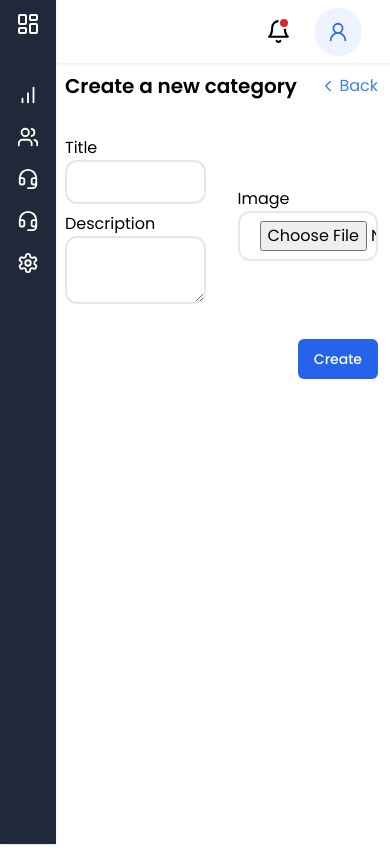
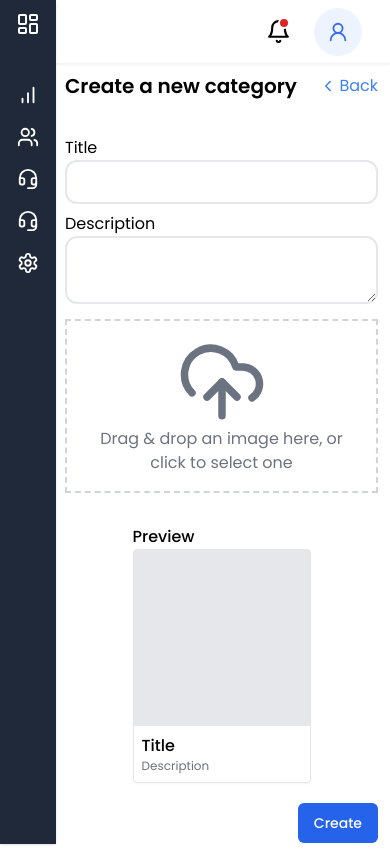
Before and after one commit to elkhayatireda/store, a React (Vite) app in the folder client/: page /admin/categories/create in a window 390 px wide. Built offline with nearby package versions, Linux system fonts and the light colour scheme; no server answers.

Commit message:
styled categories

```diff
--- a/client/package.json
+++ b/client/package.json
@@ -37,6 +37,7 @@
     "react": "^18.2.0",
     "react-day-picker": "^8.10.1",
     "react-dom": "^18.2.0",
+    "react-dropzone": "^14.2.3",
     "react-hook-form": "^7.51.5",
     "react-icons": "^5.2.1",
     "react-leaflet": "^4.2.1",
--- a/client/src/components/admin/categories/table.jsx
+++ b/client/src/components/admin/categories/table.jsx
@@ -47,7 +47,7 @@ export function CategoriesTable({ columns, data }) {
 
     return (
         <div>
-            <div className={`flex items-center ${table.getFilteredSelectedRowModel().rows.length > 0 ? 'justify-between' : 'justify-end'} py-4`}>
+            <div className={`my-2 flex flex-col sm:flex-row items-start sm:items-center ${table.getFilteredSelectedRowModel().rows.length > 0 ? 'justify-between' : 'justify-end'}`}>
                 {
                     table.getFilteredSelectedRowModel().rows.length > 0 &&
                     <Button
--- a/client/src/pages/admin/categories.jsx
+++ b/client/src/pages/admin/categories.jsx
@@ -9,7 +9,7 @@ function Categories() {
 
     return (
         <div>
-            <div className='mb-6 flex justify-between items-center'>
+            <div className=' flex flex-col sm:flex-row justify-between items-start sm:items-center gap-2 sm:gap-0'>
                 <div>
                     <h2 className="text-2xl font-semibold">Categories</h2>
                     <p className='text-sm'>Here you can manage the categories in your store</p>
--- a/client/src/pages/admin/category.jsx
+++ b/client/src/pages/admin/category.jsx
@@ -1,12 +1,13 @@
-import CustomInput from '@/components/custom/CustomInput';
-import CustomTextInput from '@/components/custom/CustomTextInput';
-import { Button } from '@/components/ui/button';
 import React, { useState, useEffect } from 'react';
+import { useDropzone } from 'react-dropzone';
+import imageCompression from 'browser-image-compression'; // Import the library
 import { axiosClient } from '@/api/axios';
 import { Link, useNavigate, useParams } from 'react-router-dom';
 import { toast } from 'react-toastify';
-import { ChevronLeft } from 'lucide-react';
-import imageCompression from 'browser-image-compression'; // Import the library
+import { ChevronLeft, CloudUpload } from 'lucide-react';
+import { Button } from '@/components/ui/button';
+import CustomInput from '@/components/custom/CustomInput';
+import CustomTextInput from '@/components/custom/CustomTextInput';
 
 const CategoryForm = () => {
     const navigate = useNavigate();
@@ -43,8 +44,8 @@ const CategoryForm = () => {
         return newErrors;
     };
 
-    const handleImageChange = async (e) => {
-        const file = e.target.files[0];
+    const handleDrop = async (acceptedFiles) => {
+        const file = acceptedFiles[0];
         if (file) {
             try {
                 if (file.size > 5 * 1024 * 1024) { // 5MB
@@ -80,6 +81,12 @@ const CategoryForm = () => {
             }
         }
     };
+
+    const { getRootProps, getInputProps } = useDropzone({
+        onDrop: handleDrop,
+        accept: 'image/*',
+        maxSize: 5 * 1024 * 1024 // 5MB
+    });
 
     const handleSubmit = async (e) => {
         e.preventDefault();
@@ -132,8 +139,8 @@ const CategoryForm = () => {
                 </Link>
             </div>
             <form className='mt-7' onSubmit={handleSubmit}>
-                <div className='w-full flex justify-center items-center gap-8'>
-                    <div className='w-full'>
+                <div className='w-full flex flex-col sm:flex-row justify-center items-center gap-8'>
+                    <div>
                         <CustomInput
                             label="Title"
                             value={title}
@@ -148,21 +155,35 @@ const CategoryForm = () => {
                             error={errors.description}
                             type="text"
                         />
+                        <div
+                            {...getRootProps({ className: 'dropzone' })}
+                            className='border-2 border-dashed border-gray-300 p-4 text-center'
+                        >
+                            <input {...getInputProps()} />
+                            <div className='text-gray-500 flex flex-col items-center justify-center'>
+                                <CloudUpload size={90} />
+                                <p>Drag & drop an image here, or click to select one</p>
+                            </div>
+                        </div>
+                        {errors.img && <p className='text-red-500'>{errors.img}</p>}
                     </div>
-                    <div className='w-full'>
-                        {imgPreview && (
-                            <img
-                                className='w-24 h-24 aspect-square object-cover rounded-sm'
-                                src={imgPreview}
-                                alt="Selected preview"
-                            />
-                        )}
-                        <CustomInput
-                            label="Image"
-                            onChange={handleImageChange}
-                            error={errors.img}
-                            type="file"
-                        />
+                    <div>
+                        <h4 className='font-medium'>Preview</h4>
+                        <div className='rounded border shadow-sm'>
+                            {imgPreview ? (
+                                <img
+                                    className='w-44 h-44 aspect-square object-cover rounded-sm rounded-b-none'
+                                    src={imgPreview}
+                                    alt="Selected preview"
+                                />
+                            ) :
+                                <div className='bg-gray-200 w-44 h-44'></div>
+                            }
+                            <div className='p-2'>
+                                <p className='font-medium capitalize'>{title || 'Title'}</p>
+                                <p className='text-xs text-gray-500'>{description || 'Description'}</p>
+                            </div>
+                        </div>
                     </div>
                 </div>
                 <div className='mt-5 flex justify-end'>
```
Also changed, not shown: 1 other file (tests, documents, lock files or other folders).
